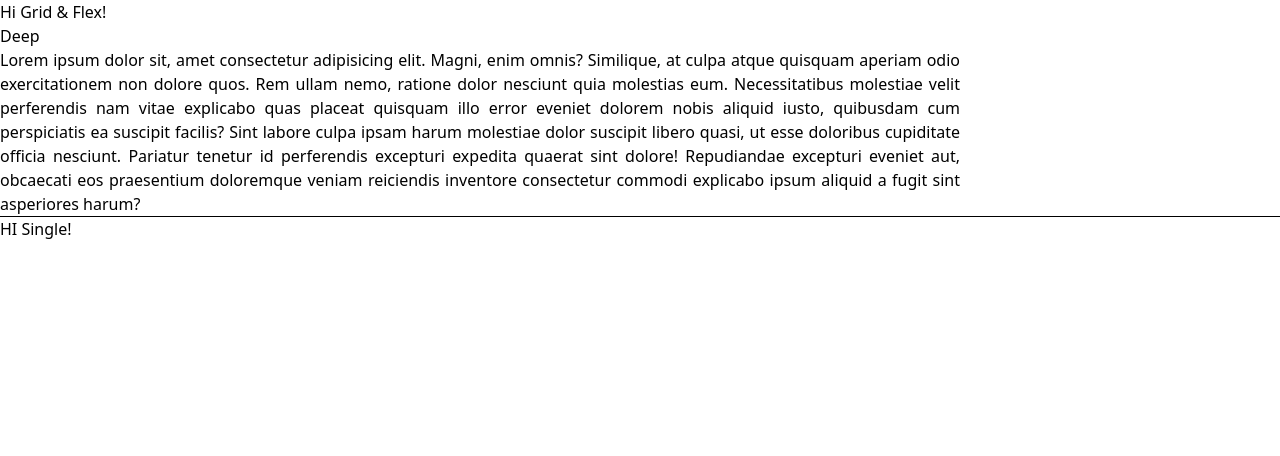
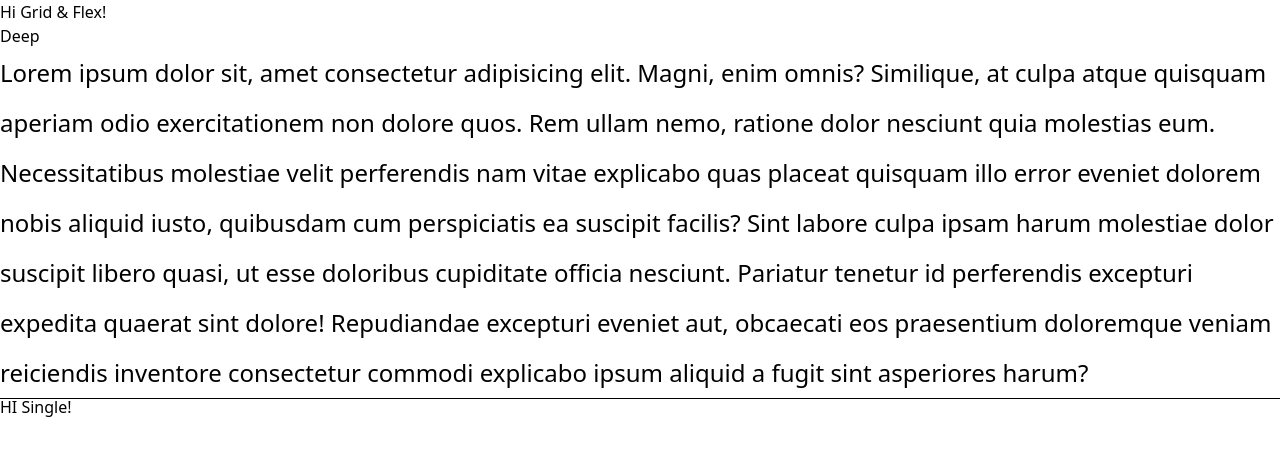
Before and after one commit to DeepHiwase/core-concepts-frontend, a React (Vite) app: page / in a window 1280 px wide. Shown: the top 456 px of the page. Built offline with nearby package versions, Linux system fonts and the light colour scheme.

Commit message:
leading,line-height

```diff
--- a/src/App.jsx
+++ b/src/App.jsx
@@ -9,7 +9,7 @@ const App = () => {
           Deep
         </a>
       </div>
-      <p className="w-[75%] text-left sm:text-right md:text-center lg:text-justify">
+      <p className="text-2xl/tight md:text-2xl/[50px] sm:leading-9">
         Lorem ipsum dolor sit, amet consectetur adipisicing elit. Magni, enim
         omnis? Similique, at culpa atque quisquam aperiam odio exercitationem
         non dolore quos. Rem ullam nemo, ratione dolor nesciunt quia molestias
@@ -24,7 +24,7 @@ const App = () => {
         harum?
       </p>
       <hr />
-      <div className="text-end md:text-start">HI Single!</div>
+      <div className="leading-0 sm:leading-none">HI Single!</div>
       {/* <div className="container">
         <div>1sabdbjiennnxjjiw</div>
         <div>1</div>
--- a/src/index.css
+++ b/src/index.css
@@ -3,4 +3,5 @@
 @theme {
   --font-weight-extrablack: 1000;
   --color-regal-blue: #243c5a;
+  --spacing: 4px;
 }
```
